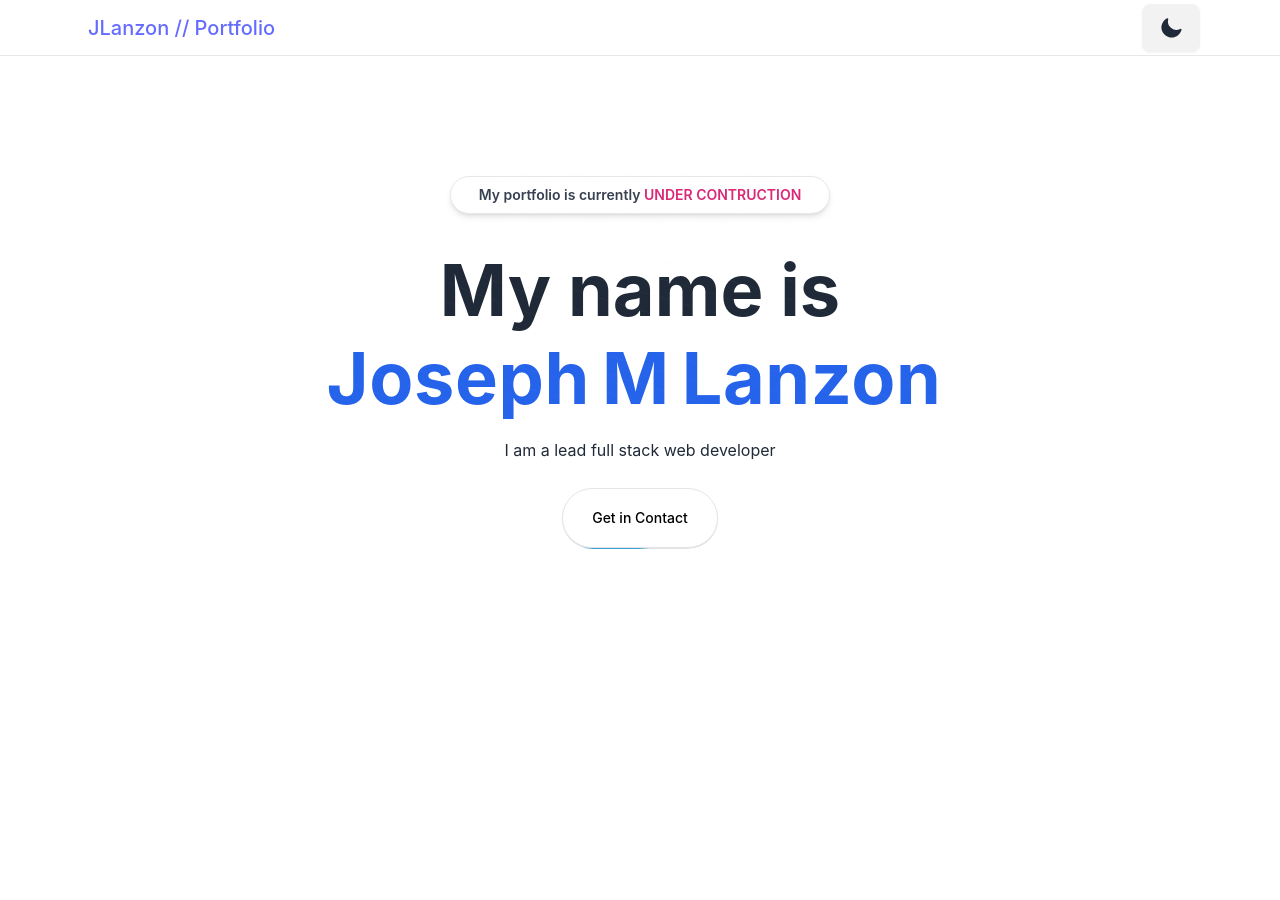
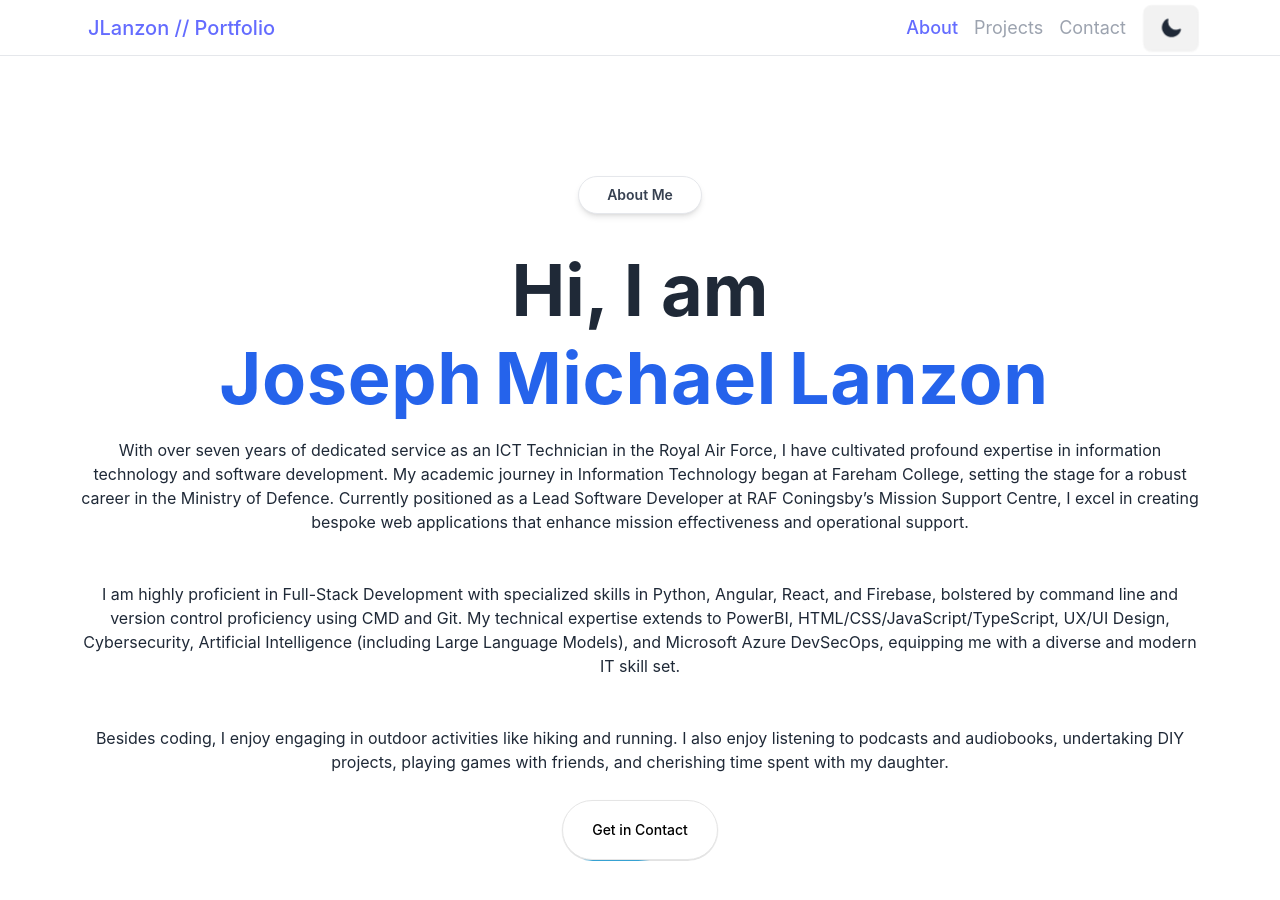
Before and after one commit to jlanzon/jlanzon_portfolio, a React (Vite) app: page /about in a window 1280 px wide. Shown: the top 900 px of the page. Before the commit the page ends 800 px from the top, so only its background shows below. Built offline with nearby package versions, Linux system fonts and the light colour scheme.

Commit message:
Update dependencies removed code and added pages

```diff
--- a/package.json
+++ b/package.json
@@ -10,7 +10,10 @@
     "preview": "vite preview"
   },
   "dependencies": {
-    "@heroicons/react": "^2.1.1",
+    "@emotion/react": "^11.13.0",
+    "@emotion/styled": "^11.13.0",
+    "@heroicons/react": "^2.1.5",
+    "@mui/material": "^5.16.4",
     "@tailwindcss/aspect-ratio": "^0.4.2",
     "@tsparticles/engine": "^3.2.2",
     "@tsparticles/react": "^3.0.0",
@@ -19,6 +22,7 @@
     "framer-motion": "^11.0.6",
     "react": "^18.2.0",
     "react-dom": "^18.2.0",
+    "react-router-dom": "^6.25.1",
     "tailwind-merge": "^2.2.1"
   },
   "devDependencies": {
--- a/src/App.tsx
+++ b/src/App.tsx
@@ -1,55 +1,21 @@
-import "./App.css";
-import MaxWidthWrapper from "./components/MaxWidthWrapper";
-import { Button } from "./components/ui/moving-border";
-import { TextGenerateEffect } from "./components/ui/text-generate-effect";
-import { BackgroundBeams } from "./components/ui/background-beams";
-// import { Spotlight } from "./components/ui/Spotlight";
-
-// // cool trick
-// let docTitle = document.title;
-// window.addEventListener("blur", () => {
-//   document.title = "Come back 😢";
-// });
-// window.addEventListener("focus", () => {
-//   document.title = docTitle;
-// });
+import React from "react";
+import { BrowserRouter as Router, Route, Routes } from "react-router-dom";
+import Home from "./pages/Home";
+import Navbar from "./components/Navbar";
+import About from "./pages/About";
+// import About from "./pages/About";
+// import Projects from "./pages/Projects";
+// import Contact from "./pages/Contact";
 
 function App() {
   return (
-    <>
-      <div className=" w-full">
-        <MaxWidthWrapper className="mb-12 mt-18 sm:mt-20 flex flex-col items-center justify-center text-center">
-          {/* <Spotlight
-            className="xl:-top-80 md:-top-40 left-0 md:left-60 md:-top-30"
-            fill="white"
-          /> */}
-
-          <div className="mx-auto flex max-w-fit items-center justify-center space-x-2 mb-10 mt-10 overflow-hidden rounded-full border dark:border-gray-600 border-gray-200 bg-white dark:bg-slate-600 px-7 py-2 shadow-md backdrop-blur transition-all  hover:border-gray-300 hover:bg-white/50">
-            <p className="text-sm font-semibold dark:text-white text-gray-700">
-              My portfolio is currently{" "}
-              <span className="text-pink-600">UNDER CONTRUCTION</span>
-            </p>
-          </div>
-          <div>
-            <h1 className="max-w-4xl text-4xl font-bold md:text-5xl lg:text-7xl">
-              My name is
-            </h1>
-            <TextGenerateEffect
-              className="text-blue-600 dark:text-blue-600 max-w-4xl text-4xl font-bold md:text-5xl lg:text-7xl sm:text-2xl"
-              words="Joseph M Lanzon"
-            />
-            <p className="py-6">I am a lead full stack web developer</p>
-            <Button
-              borderRadius="2.75rem"
-              className="bg-white dark:bg-slate-900 text-black dark:text-white border-neutral-200 dark:border-slate-800 shadow-md backdrop-blur"
-            >
-              Get in Contact
-            </Button>
-          </div>
-        </MaxWidthWrapper>
-      </div>
-      <BackgroundBeams />
-    </>
+    <Router>
+      <Navbar />
+      <Routes>
+        <Route path="/" element={<Home />} />
+        <Route path="/about" element={<About />} />
+      </Routes>
+    </Router>
   );
 }
 
--- a/src/components/Navbar.tsx
+++ b/src/components/Navbar.tsx
@@ -1,16 +1,51 @@
+import React, { useState } from "react";
+import { Link } from "react-router-dom";
 import DarkModeToggle from "./DarkModeToggle";
 import MaxWidthWrapper from "./MaxWidthWrapper";
+import { Bars3Icon, XMarkIcon } from "@heroicons/react/24/outline";
 
 export default function Navbar() {
+  const [menuOpen, setMenuOpen] = useState(false);
+
   return (
     <div className="sticky h-14 w-screen inset-x-0 top-0 z-30 border-b dark:border-gray-900 border-gray-200 dark:bg-black/25 bg-white/75 backdrop-blur-lg transition-all">
       <MaxWidthWrapper>
-        <div className="flex h-14 items-center justify-between ">
-          <a className="text-xl hover:blur-[2px] ml-2">JLanzon // Portfolio</a>
-          <div className="items-center space-x-4 sm:flex">
+        <div className="flex h-14 items-center justify-between">
+          <Link to="/" className="text-xl hover:blur-[2px] ml-2">
+            JLanzon // Portfolio
+          </Link>
+          <div className="hidden sm:flex items-center space-x-4">
+            <Link to="/about" className="text-lg hover:blur-[1px]">
+              About
+            </Link>
+            <span className="text-lg text-gray-400">Projects</span>
+            <span className="text-lg text-gray-400">Contact</span>
             <DarkModeToggle />
           </div>
+          <div className="sm:hidden flex items-center">
+            <button
+              onClick={() => setMenuOpen(!menuOpen)}
+              className="focus:outline-none"
+            >
+              {menuOpen ? (
+                <XMarkIcon className="h-6 w-6 text-gray-800 dark:text-white" />
+              ) : (
+                <Bars3Icon className="h-6 w-6 text-gray-800 dark:text-white" />
+              )}
+            </button>
+          </div>
         </div>
+        {menuOpen && (
+          <div className="sm:hidden rounded-lg dark:bg-black/75 bg-white/75  flex flex-col items-center space-y-4 mt-2 transition-all backdrop-blur-lg">
+            <Link to="/about" className="text-lg hover:blur-[1px]">
+              About
+            </Link>
+            <span className="text-lg text-gray-400">Projects</span>
+            <span className="text-lg text-gray-400">Contact</span>
+
+            <DarkModeToggle />
+          </div>
+        )}
       </MaxWidthWrapper>
     </div>
   );
--- a/src/main.tsx
+++ b/src/main.tsx
@@ -2,11 +2,9 @@ import React from "react";
 import ReactDOM from "react-dom/client";
 import App from "./App.tsx";
 import "./index.css";
-import Navbar from "./components/Navbar.tsx";
 
 ReactDOM.createRoot(document.getElementById("root")!).render(
   <React.StrictMode>
-    <Navbar />
     <App />
   </React.StrictMode>
 );
--- /dev/null
+++ b/src/pages/About.tsx
@@ -0,0 +1,64 @@
+import React from "react";
+import MaxWidthWrapper from "../components/MaxWidthWrapper";
+import { Button } from "../components/ui/moving-border";
+import { TextGenerateEffect } from "../components/ui/text-generate-effect";
+
+function About() {
+  return (
+    <>
+      <div className="w-full">
+        <MaxWidthWrapper className="mb-12 mt-18 sm:mt-20 flex flex-col items-center justify-center text-center">
+          <div className="mx-auto flex max-w-fit items-center justify-center space-x-2 mb-10 mt-10 overflow-hidden rounded-full border dark:border-gray-600 border-gray-200 bg-white dark:bg-slate-600 px-7 py-2 shadow-md backdrop-blur transition-all hover:border-gray-300 hover:bg-white/50">
+            <p className="text-sm font-semibold dark:text-white text-gray-700">
+              About Me
+            </p>
+          </div>
+          <div className="flex flex-col items-center justify-center text-center">
+            <h1 className="max-w-4xl text-4xl font-bold md:text-5xl lg:text-7xl">
+              Hi, I am
+            </h1>
+            <TextGenerateEffect
+              className="text-blue-600 dark:text-blue-600 max-w-4xl text-4xl font-bold md:text-5xl lg:text-7xl sm:text-2xl"
+              words="Joseph Michael Lanzon"
+            />
+            <p className="py-6">
+              With over seven years of dedicated service as an ICT Technician in
+              the Royal Air Force, I have cultivated profound expertise in
+              information technology and software development. My academic
+              journey in Information Technology began at Fareham College,
+              setting the stage for a robust career in the Ministry of Defence.
+              Currently positioned as a Lead Software Developer at RAF
+              Coningsby’s Mission Support Centre, I excel in creating bespoke
+              web applications that enhance mission effectiveness and
+              operational support.
+            </p>
+            <p className="py-6">
+              I am highly proficient in Full-Stack Development with specialized
+              skills in Python, Angular, React, and Firebase, bolstered by
+              command line and version control proficiency using CMD and Git. My
+              technical expertise extends to PowerBI,
+              HTML/CSS/JavaScript/TypeScript, UX/UI Design, Cybersecurity,
+              Artificial Intelligence (including Large Language Models), and
+              Microsoft Azure DevSecOps, equipping me with a diverse and modern
+              IT skill set.
+            </p>
+            <p className="py-6">
+              Besides coding, I enjoy engaging in outdoor activities like hiking
+              and running. I also enjoy listening to podcasts and audiobooks,
+              undertaking DIY projects, playing games with friends, and
+              cherishing time spent with my daughter.
+            </p>
+            <Button
+              borderRadius="2.75rem"
+              className="bg-white dark:bg-slate-900 text-black dark:text-white border-neutral-200 dark:border-slate-800 shadow-md backdrop-blur"
+            >
+              Get in Contact
+            </Button>
+          </div>
+        </MaxWidthWrapper>
+      </div>
+    </>
+  );
+}
+
+export default About;
--- /dev/null
+++ b/src/pages/Home.tsx
@@ -0,0 +1,38 @@
+import MaxWidthWrapper from "../components/MaxWidthWrapper";
+import { Button } from "../components/ui/moving-border";
+import { TextGenerateEffect } from "../components/ui/text-generate-effect";
+
+function Home() {
+  return (
+    <>
+      <div className=" w-full">
+        <MaxWidthWrapper className="mb-12 mt-18 sm:mt-20 flex flex-col items-center justify-center text-center">
+          <div className="mx-auto flex max-w-fit items-center justify-center space-x-2 mb-10 mt-10 overflow-hidden rounded-full border dark:border-gray-600 border-gray-200 bg-white dark:bg-slate-600 px-7 py-2 shadow-md backdrop-blur transition-all  hover:border-gray-300 hover:bg-white/50">
+            <p className="text-sm font-semibold dark:text-white text-gray-700">
+              My portfolio is currently{" "}
+              <span className="text-pink-600">UNDER CONTRUCTION</span>
+            </p>
+          </div>
+          <div>
+            <h1 className="max-w-4xl text-4xl font-bold md:text-5xl lg:text-7xl">
+              My name is
+            </h1>
+            <TextGenerateEffect
+              className="text-blue-600 dark:text-blue-600 max-w-4xl text-4xl font-bold md:text-5xl lg:text-7xl sm:text-2xl"
+              words="Joseph M Lanzon"
+            />
+            <p className="py-6">I am a lead full stack web developer</p>
+            <Button
+              borderRadius="2.75rem"
+              className="bg-white dark:bg-slate-900 text-black dark:text-white border-neutral-200 dark:border-slate-800 shadow-md backdrop-blur"
+            >
+              Get in Contact
+            </Button>
+          </div>
+        </MaxWidthWrapper>
+      </div>
+    </>
+  );
+}
+
+export default Home;
--- a/vite.config.ts
+++ b/vite.config.ts
@@ -5,7 +5,7 @@ import react from "@vitejs/plugin-react-swc";
 // https://vitejs.dev/config/
 export default defineConfig({
   plugins: [react()],
-  base: "/jlanzon_portfolio",
+  base: "/",
   resolve: {
     alias: {
       "@": path.resolve(__dirname, "./src"),
```
Also changed, not shown: public/grain-texture.jpg (added), 1 other file (tests, documents, lock files or other folders).
